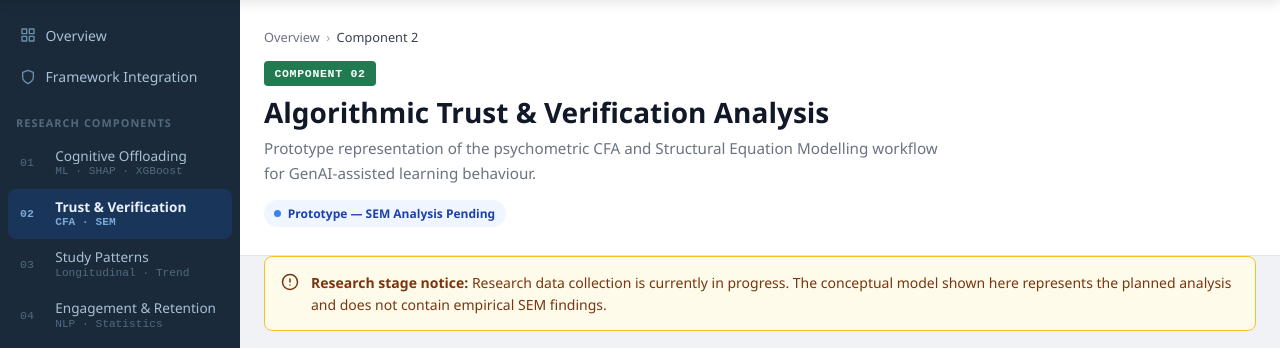
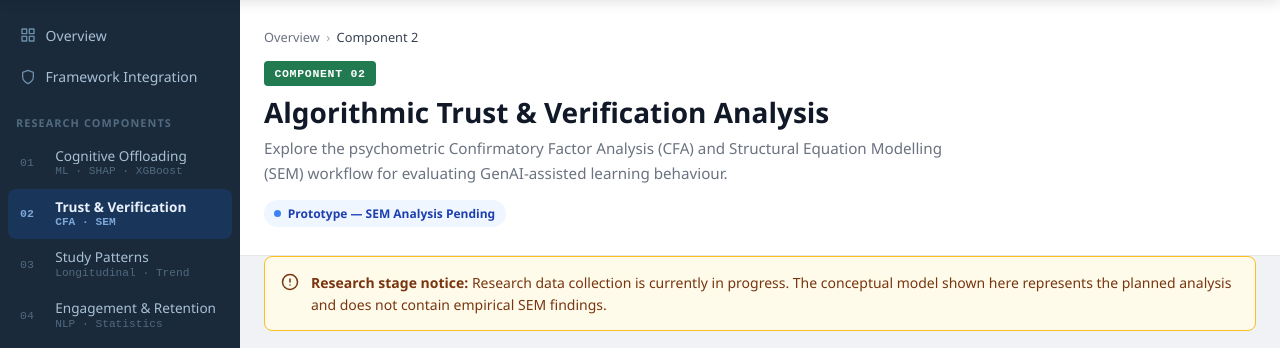
Before and after one commit to itzcheh1ru/psychometric-learning-analytics-framework, a Flask app: page /component2 in a window 1280 px wide. Shown: the part 61-409 px from the top of the page. Run offline with Flask 3, Linux system fonts and the light colour scheme.

Commit message:
Refine Component 2 interface

```diff
--- a/app/static/css/component2.css
+++ b/app/static/css/component2.css
@@ -319,7 +319,7 @@
 .model-node--at .model-node__code { background: #1a6fa3; }
 .model-node--pu .model-node__code { background: #2563eb; }
 .model-node--vb .model-node__code { background: #217a50; }
-.model-node--ad .model-node__code { background: #a3531a; }
+.model-node--ad .model-node__code { background: #a3531ac0; }
 .model-node--lc .model-node__code { background: #6a3fa3; }
 
 .model-node__name {
--- a/app/templates/components/component2.html
+++ b/app/templates/components/component2.html
@@ -22,8 +22,7 @@
     </div>
     <h1 class="page-heading__title">Algorithmic Trust &amp; Verification Analysis</h1>
     <p class="page-heading__desc">
-        Prototype representation of the psychometric CFA and Structural Equation Modelling workflow for GenAI-assisted learning behaviour.
-    </p>
+Explore the psychometric Confirmatory Factor Analysis (CFA) and Structural Equation Modelling (SEM) workflow for evaluating GenAI-assisted learning behaviour.    </p>
     <div class="page-heading__status">
         <span class="status-badge status-badge--preparation">
             <span class="status-badge__dot" aria-hidden="true"></span>
```
